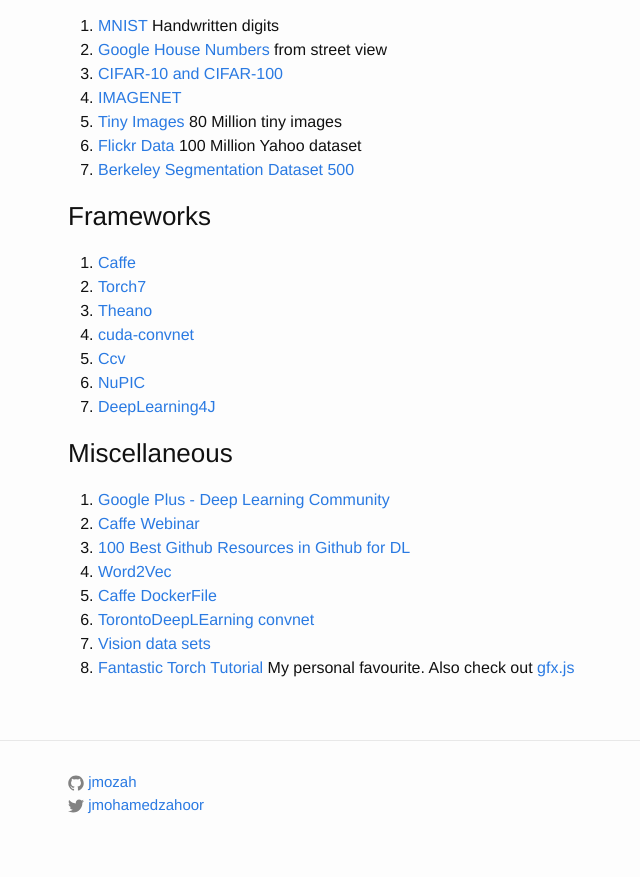
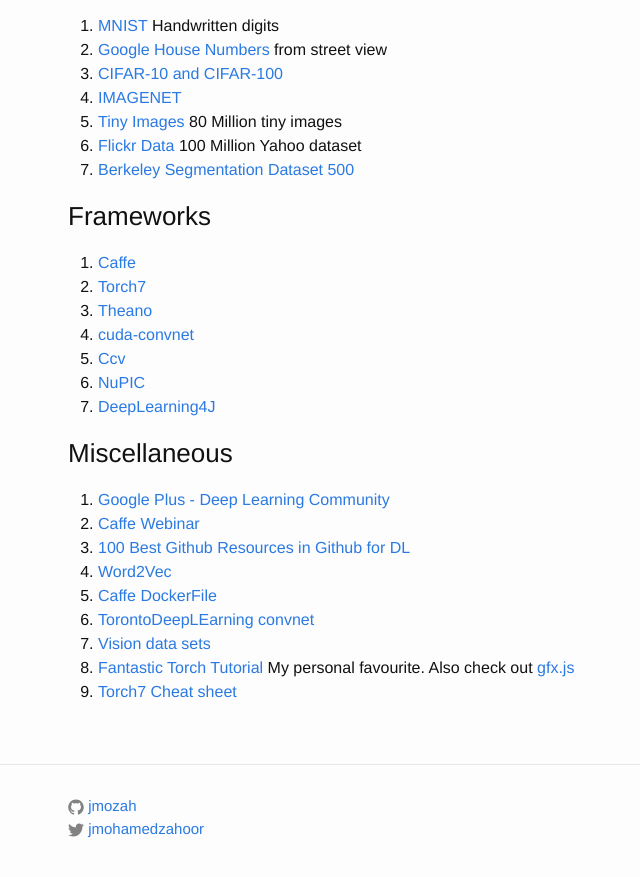
Before and after one commit to jmozah/jmozah.github.io, a Jekyll site: the page built from about.md, in a window 1280 px wide and 900 px high, scrolled down 1329 px. Shown: the top 877 px of the window, without its empty margins (202-842 px from the left). Built offline with Jekyll 4.4.1, drawn with Linux system fonts in a browser that asks for light colours.

Commit message:
added torch7 cheat sheet to reading list

```diff
--- a/about.md
+++ b/about.md
@@ -83,3 +83,4 @@ Following is a growing list of some of the materials i found on the web for Deep
 6. [TorontoDeepLEarning convnet](https://github.com/TorontoDeepLearning/convnet)
 7. [Vision data sets](http://www.cs.cmu.edu/~cil/v-images.html)
 8. [Fantastic Torch Tutorial](http://code.cogbits.com/wiki/doku.php) My personal favourite. Also check out [gfx.js](https://github.com/clementfarabet/gfx.js)
+9. [Torch7 Cheat sheet](https://github.com/torch/torch7/wiki/Cheatsheet)
```
